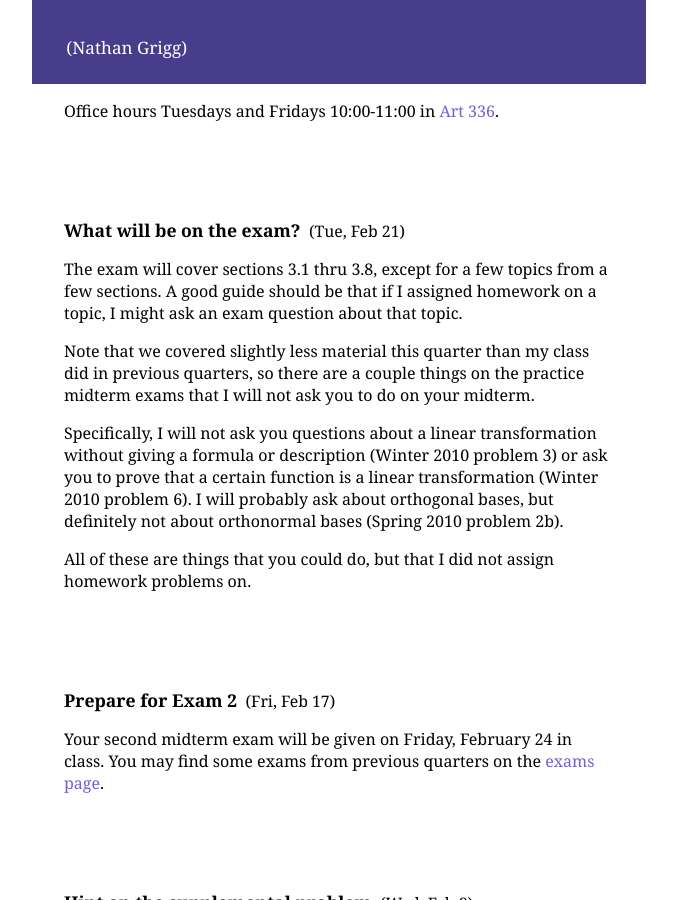
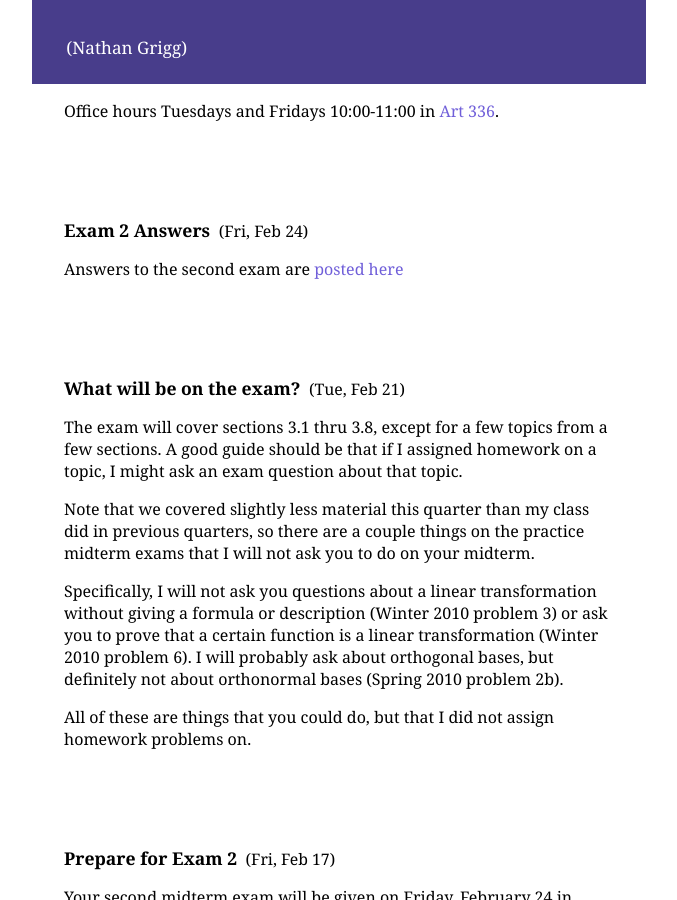
Before and after one commit to nathangrigg/website, a Jekyll site: the page built from math308/wi12/index.html, in a window 1280 px wide and 900 px high. Shown: the whole window, without its empty margins (301-978 px from the left). Built offline with Jekyll 4.4.1, drawn with Linux system fonts in a browser that asks for light colours; Markdown is read by kramdown in place of the engine named in the settings.

Commit message:
Posted exam 2 and answers

```diff
--- /dev/null
+++ b/math308/wi12/_posts/2012-02-24-exam-2-answers.md
@@ -0,0 +1,7 @@
+---
+layout: 308wi12-post
+---
+
+Answers to the second exam are [posted here][answers]
+
+[answers]: {{site.url}}/math308/wi12/exams/exam2-ans.pdf
```
Also changed, not shown: math308/wi12/exams/index.md (+3 -0 lines), 2 other files.
